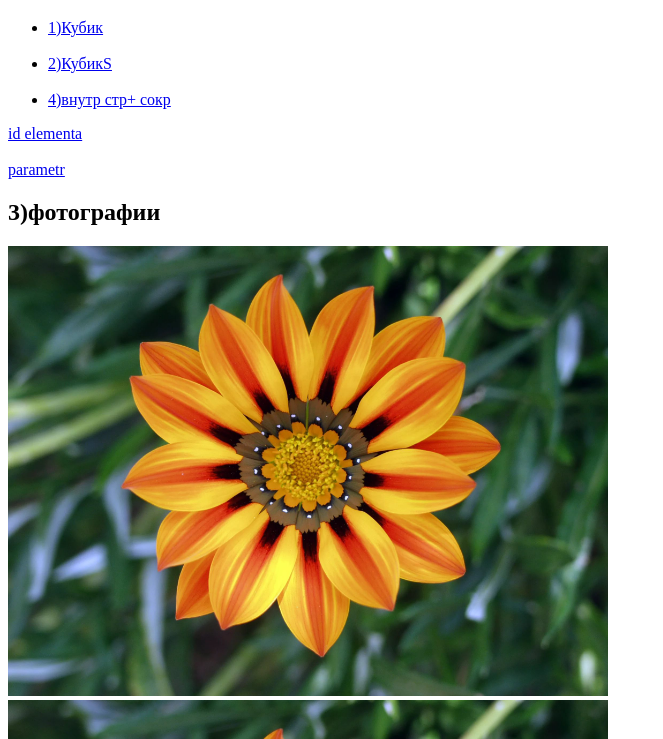
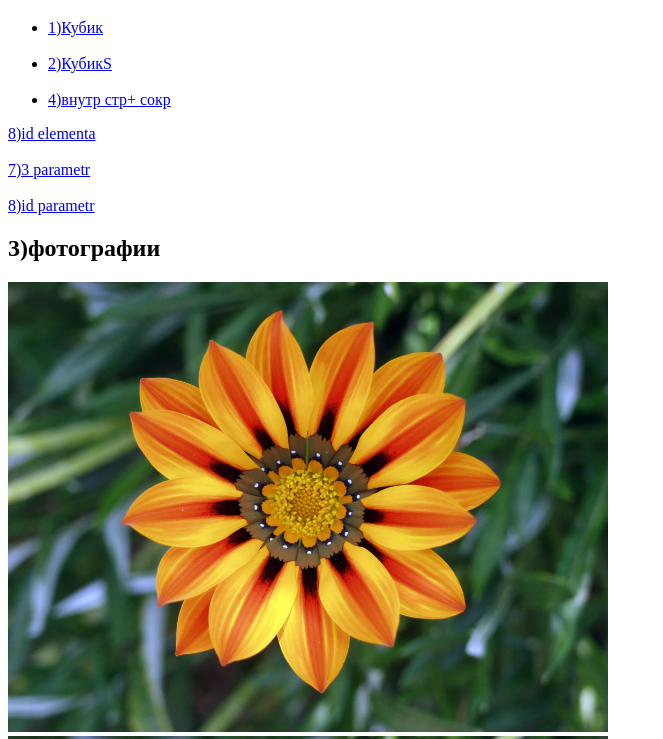
Before and after one commit to Teezz-work/Teezz-work.github.io, a plain HTML site: page web.html in a window 1280 px wide. Shown: the part 61-800 px from the top of the page, without its empty margins (0-663 px from the left). Drawn offline with Linux system fonts and the light colour scheme.

Commit message:
Update web.html

```diff
--- a/web.html
+++ b/web.html
@@ -19,11 +19,11 @@
   <br />
  <li><a href="/132.html">4)внутр стр+ cокр</a> </li>
 </ul>
-<div><a href="https://html5book.ru/css-css3/#vid-vpaut_div">id elementa</a> </div>
+<div><a href="https://html5book.ru/css-css3/#vid-vpaut_div">8)id elementa</a> </div>
 </ul>
     <br />
-  <div><a href="https://yandex.ru/search/?text=hdhdh+d&clid=2411726&source=chrome.ob">parametr</a> </div>
-
+  <div><a href="https://yandex.ru/search/?text=hdhdh+d&clid=2411726&source=chrome.ob">7)3 parametr</a> </div> <br />
+  <div><a href="https://yandex.ru/search/clid=2411726&source=chrome.ob">8)id parametr</a> </div>
  <h2>3)фотографии</h2>
  <img src="image.jpg" alt="Цветок" style="width: 600px;" />
   <br />
```
